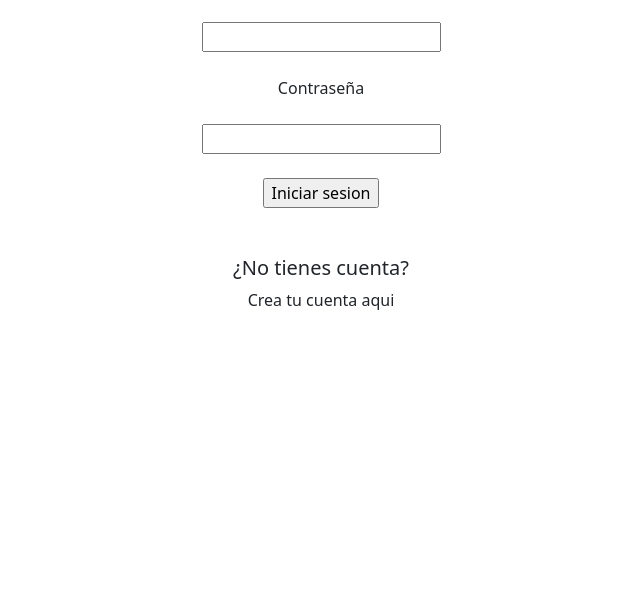
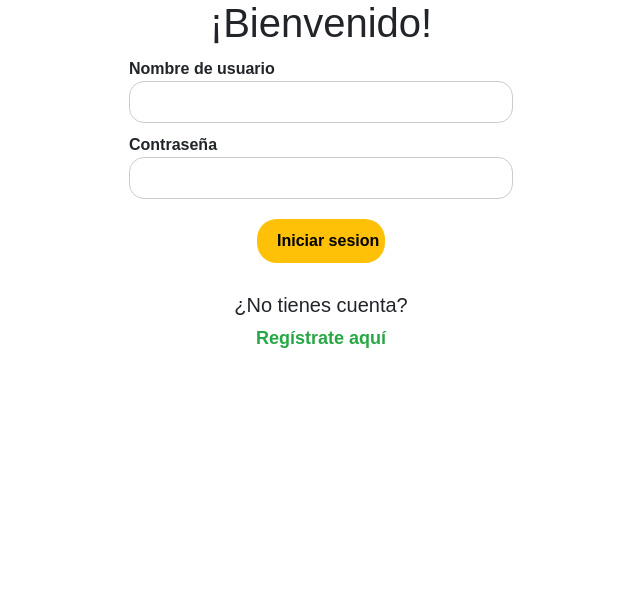
Before and after one commit to Sofia-Osuna/Refugios, a PHP site: page /Inicio_sesion.php in a window 1280 px wide. Shown: the part 154-746 px from the top of the page, without its empty margins (319-959 px from the left). Run offline with PHP 8.4, Linux system fonts and the light colour scheme.

Commit message:
Inicio_sesion y Lista_mascotas

```diff
--- a/Inicio_sesion.php
+++ b/Inicio_sesion.php
@@ -3,62 +3,108 @@
 <head>
 	<meta charset="utf-8">
 	<meta name="viewport" content="width=device-width, initial-scale=1">
-	<br><br>
 	<title>Inicio de sesion</title>
-
 
 	<link href="https://cdnjs.cloudflare.com/ajax/libs/bootstrap/5.3.2/css/bootstrap.min.css" rel="stylesheet">
 
 	<style>
 
+		body{
+			font-family: Arial;
+		}
+
 		h1{
 			text-align: center;
+			margin-top: 20px;
+		}
+
+		.contenedor-imagen{
+			text-align: center;
+			margin-top: 20px;
+		}
+
+		.contenedor-imagen img{
+			width: 150px;
+			height: auto;
+			border-radius: 10px;
 		}
 
 		label{
-			text-align: center;
+			text-align: left;
 			display: block;
+			margin-left: 35%;
+			margin-top: 10px;
+			font-weight: bold;
 		}
 
-		input {
+		input[type="text"],
+		input[type="password"]{
             margin: 0 auto;
             display: block;
+            width: 30%;
+            padding: 8px;
+            border-radius: 15px;
+            border: 1px solid #ccc;
+        }
+
+        input[type="submit"]{
+        	display: block;
+        	margin: 20px auto;
+        	padding: 10px 20px;
+        	border: none;
+        	border-radius: 20px;
+        	background-color: #FFC107;
+        	color: black;
+        	font-weight: bold;
+        	cursor: pointer;
+        	width: 10%;
+        }
+
+        input[type="submit"]:hover{
+        	background-color: #e0a800;
         }
 
         h5{
         	text-align: center;
+        	margin-top: 30px;
         }
 
-        a{
+        .registrate{
         	display: block;
         	text-align: center;
+        	margin-top: 5px;
+        	font-weight: bold;
+        	color: #28A745;
+        	text-decoration: none;
+        	font-size: 18px;
         }
 
+        .registrate:hover{
+        	color: #1e7e34;
+        }
 
 	</style>
 
 </head>
 <body>
+
+<div class="contenedor-imagen">
+	<img src="https://img.freepik.com/vector-premium/amor-perro-icono-corazon-dentro-perro-pata-vector-icono_654297-339.jpg?w=1380">
+</div>
+
 <h1>¡Bienvenido!</h1>
-<br>
 
 <label>Nombre de usuario</label>
-<br>
-
 <input type="text" name="usuario">
-<br>
 
 <label>Contraseña</label>
-<br>
+<input type="password" name="contraseña">
 
-<input type="password" name="contraseña">
-<br>
-
-<input type="submit" value="Iniciar sesion" name="Iniciar sesion">
-<br><br>
+<input type="submit" value="Iniciar sesion">
 
 <h5>¿No tienes cuenta?</h5>
 
-<a>Crea tu cuenta aqui</a>
+<a href="#" class="registrate">Regístrate aquí</a>
+
 </body>
 </html>
```
Also changed, not shown: Lista_mascotas.php (added, +59 -0 lines).
